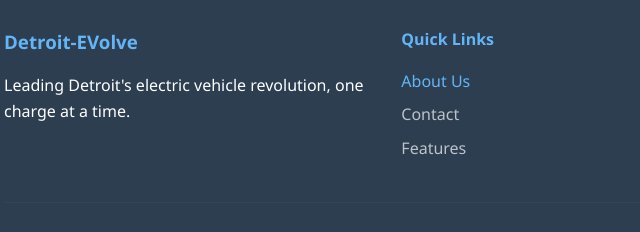
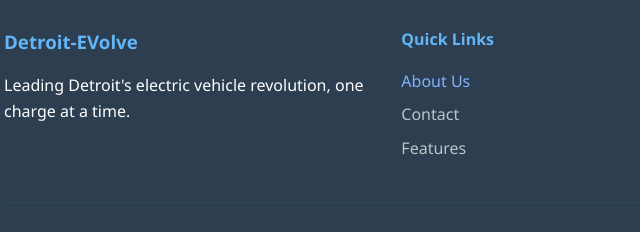
Before and after one commit to jej55/Detroit-EVolve-, a website: page index.html in a window 1280 px wide. In both pictures the pointer is over the link "About Us". Shown: the part 2370-2602 px from the top of the page, 56-696 px from the left. Drawn offline with Linux system fonts and the light colour scheme.

Commit message:
minor update

```diff
--- a/styles/style.css
+++ b/styles/style.css
@@ -334,7 +334,7 @@ footer {
 }
 
 .footer-section a:hover {
-    color: #64b5f6;
+    color: #82b1ff;
 }
 
 .social-links {
```
